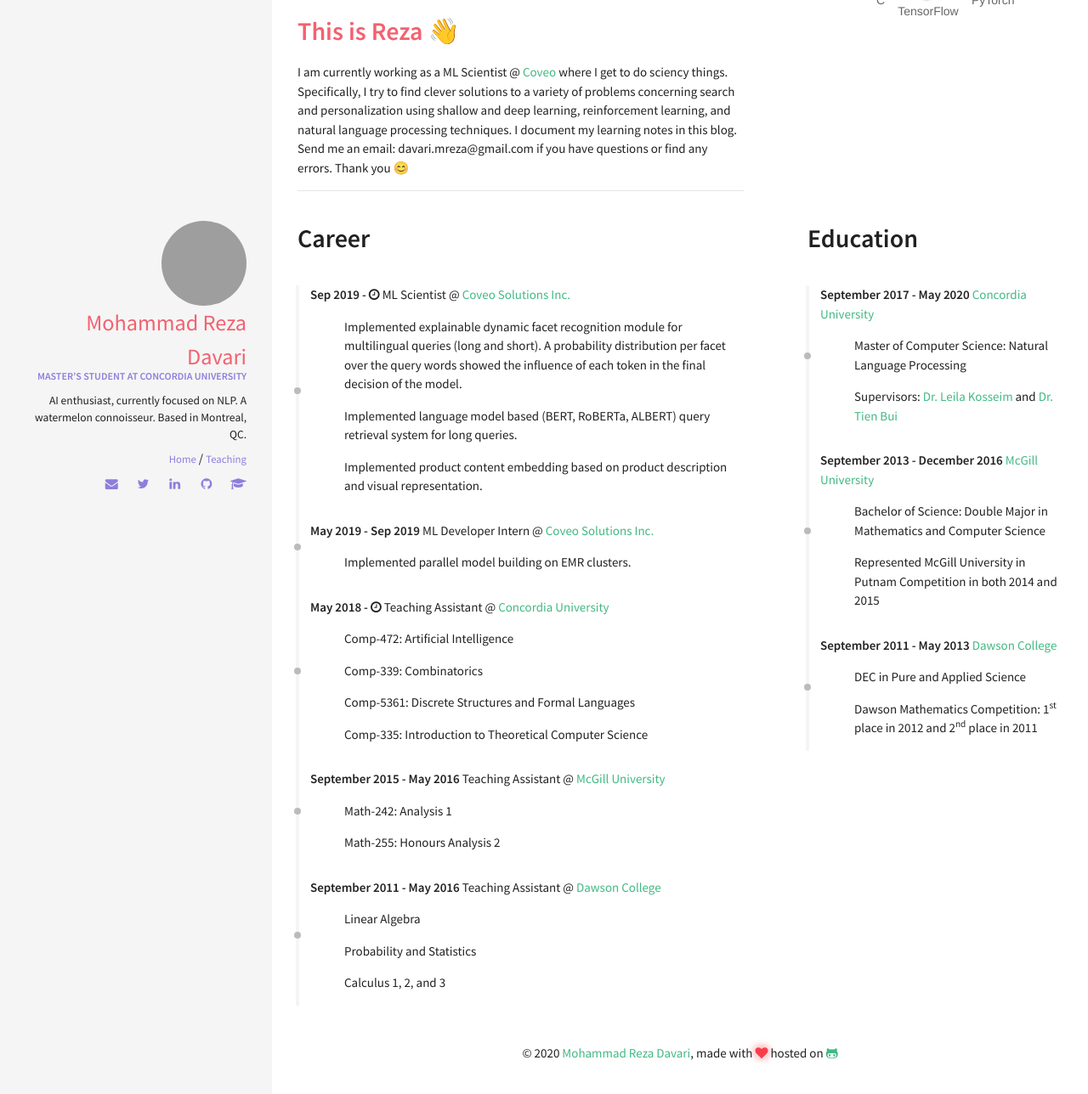
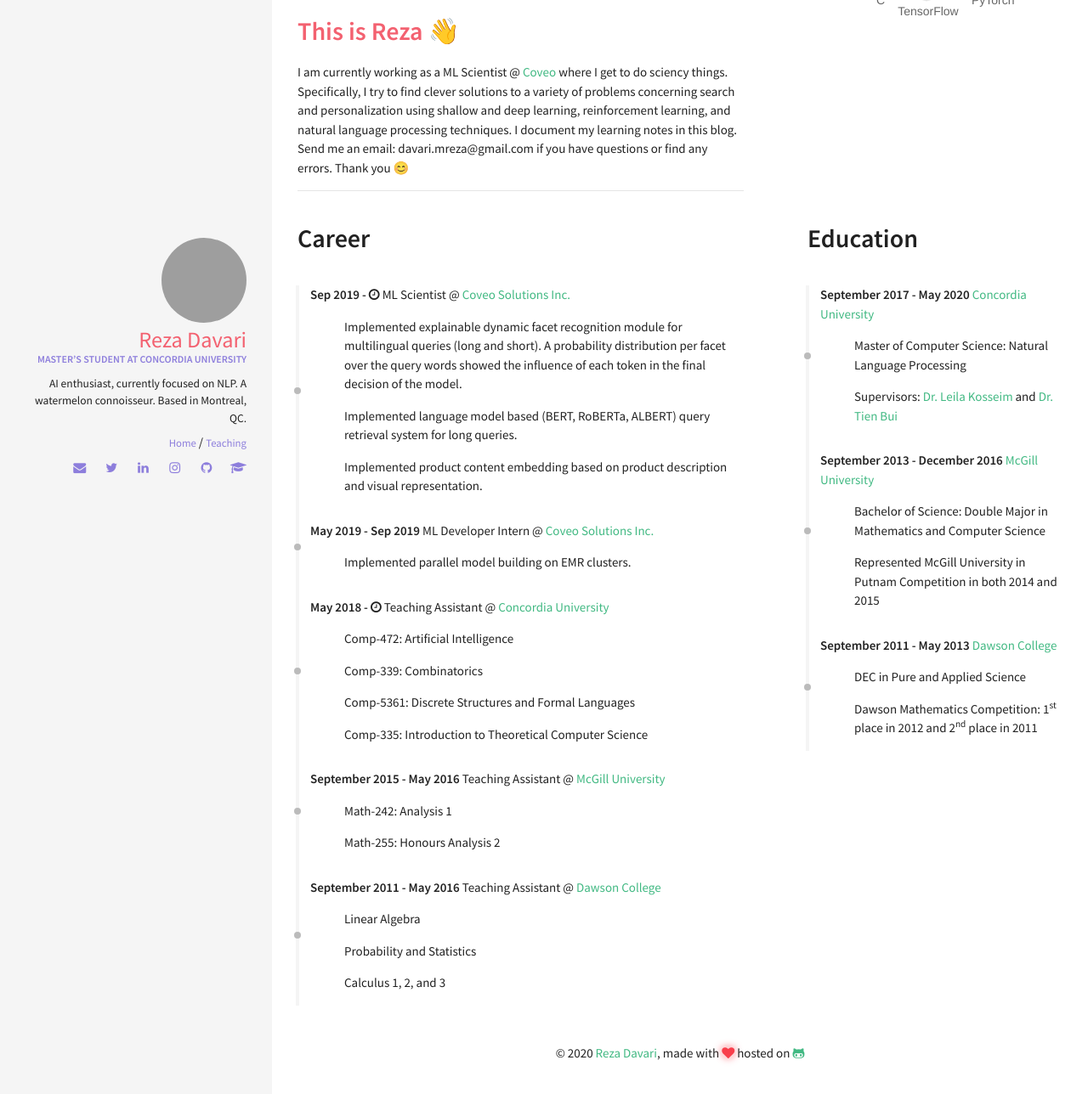
Before and after one commit to rezazzr/davari.io, a Jekyll site: the page built from index.html, in a window 1280 px wide, cut to the strip 374-1662 px from the top of the page. Shown: the whole strip at 85% size. Built offline with Jekyll 4.4.1, drawn with Linux system fonts in a browser that asks for light colours; nearby versions of some CDN libraries; some of the changed lines change nothing that is shown; grey boxes are pictures that could not be loaded.

Commit message:
values updated

```diff
--- a/_config.yml
+++ b/_config.yml
@@ -33,10 +33,10 @@
 ####################################
 #
 owner:
-  name: Mohammad Reza Davari
+  name: Reza Davari
   job: "Master’s Student at Concordia University"
   bio: "AI enthusiast, currently focused on NLP. A watermelon connoisseur. Based in Montreal, QC."
-  email: mohammadreza.davari@mail.concordia.ca
+  email: davari.mreza@gmail.com
   disqus-shortname:
   twitter: davari_reza #username
   facebook: #username
@@ -53,7 +53,7 @@
   linkedin: rezadavari #username
   skype: #username
   xing: #username
-  instagram: #username
+  instagram: davari_reza #username
   lastfm: #username
   tumblr: #username
   pinterest: #username
```
